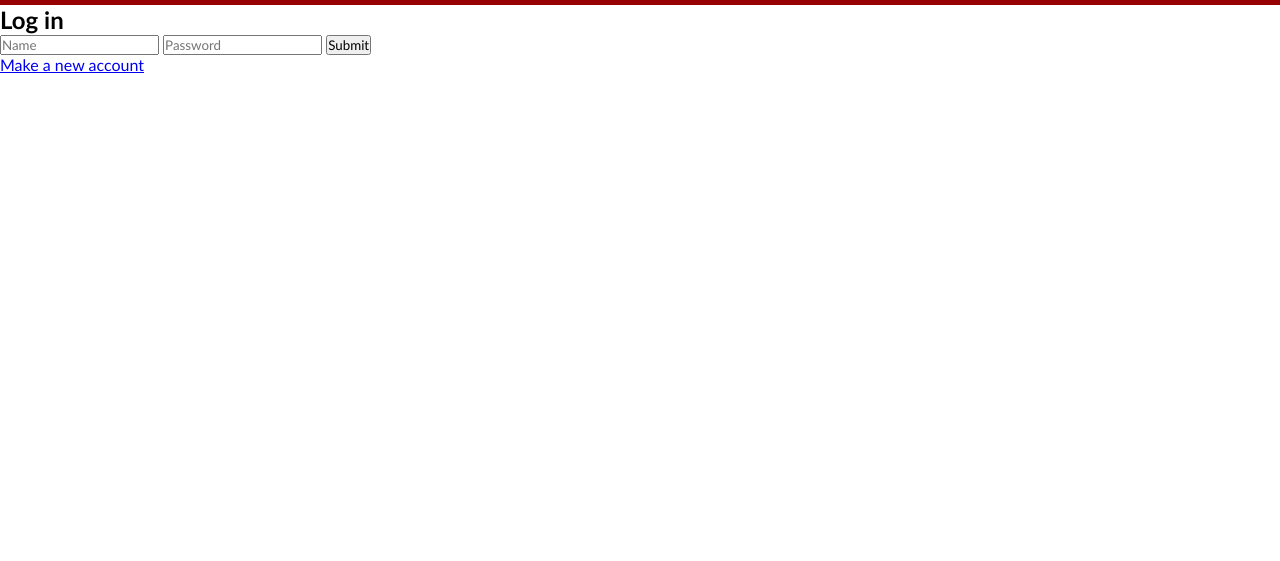
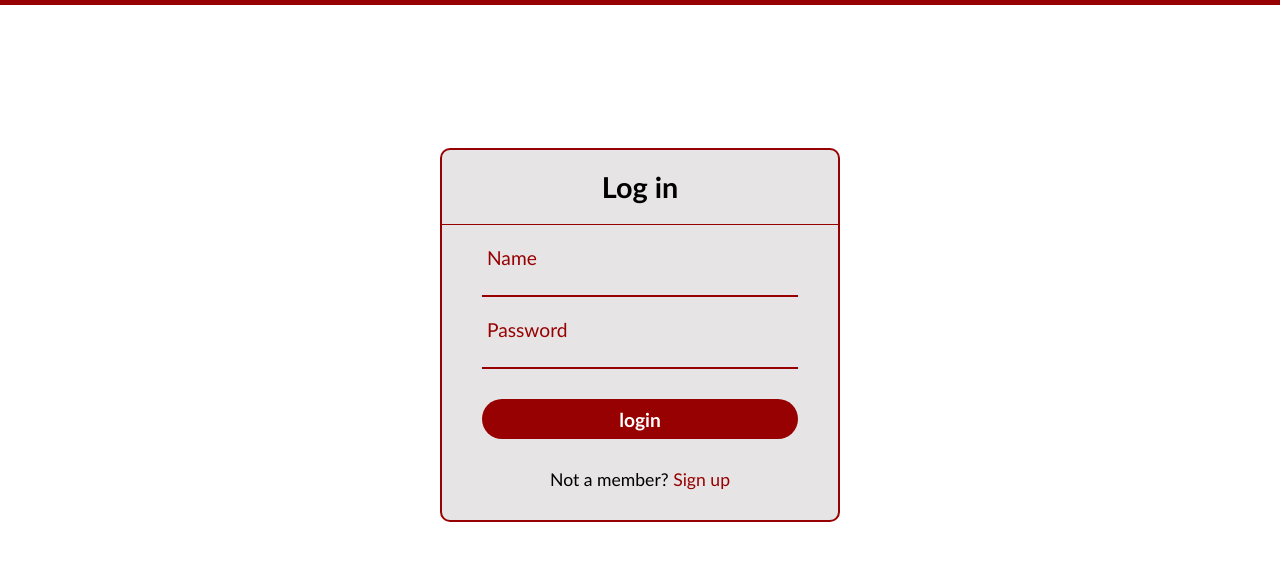
Before and after one commit to S-Mrvic/NexusMobileShop, a plain HTML site: page templates/login.html in a window 1280 px wide. Shown: the part 65-626 px from the top of the page. Drawn offline with Linux system fonts and the light colour scheme.

Commit message:
Html and css for login

```diff
--- a/assets/CSS/style.css
+++ b/assets/CSS/style.css
@@ -333,6 +333,112 @@
     padding-top: 10px;
 }
 
+/* LOGIN HTML */
+
+body{
+    margin: 0;
+    padding: 0;
+    height: 100vh;
+    overflow: hidden;
+}
+
+#center{
+    position: absolute;
+    top: 50%;
+    left: 50%;
+    transform: translate(-50%, -50%);
+    width: 400px;
+    background-color: rgb(230, 228, 228);
+    border-radius: 10px;
+    border: 2px solid rgb(151, 1, 1);
+}
+
+#center h2{
+    text-align: center;
+    padding: 20px 0 20px 0;
+    border-bottom: 1px solid rgb(151, 1, 1);
+    font-size: 1.8rem;
+}
+
+#center form{
+    padding: 0 40px;
+    box-sizing: border-box;
+}
+
+form .txt_field{
+    position: relative;
+    border-bottom: 2px solid white;
+    margin: 30px 0;
+}
+
+.txt_field input{
+    width: 100%;
+    padding: 0 5px;
+    height: 40px;
+    font-size: 1.2rem;
+    border: none;
+    background: none;
+    outline: none;
+}
+
+.txt_field label{
+    position: absolute;
+    top: 50%;
+    left: 5px;
+    color: rgb(151, 1, 1);
+    transform: translateY(-50%);
+    font-size: 1.2rem;
+    pointer-events: none;
+    transition: 0.5s;
+}
+
+.txt_field span::before{
+    content: '';
+    position: absolute;
+    top: 40px;
+    left: 0;
+    width: 100%;
+    height: 2px;
+    background: rgb(151, 1, 1);
+}
+
+.txt_field input:focus ~ label,
+.txt_field input:valid ~ label{
+    top: 5%;
+    color: rgb(151, 1, 1);
+}
+
+.txt_field input:focus ~ span::before,
+.txt_field input:valid ~ span::before{
+    width: 100%;
+}
+
+input[type="submit"]{
+    width: 100%;
+    height: 40px;
+    background: rgb(151, 1, 1);
+    color: white;
+    font-size:1.2rem;
+    border-radius: 30px;
+    border: none;
+    font-weight: 700;
+    cursor: pointer;
+}
+
+.signup_link{
+    margin: 30px 0;
+    text-align: center;
+    font-size: 1.1rem;
+}
+
+.signup_link a{
+    color: rgb(151, 1, 1);
+    text-decoration: none;
+}
+
+.signup_link a:hover{
+    text-decoration: underline;
+}
 
 
 /* Media Queries */
--- a/templates/login.html
+++ b/templates/login.html
@@ -38,18 +38,26 @@
           </nav>
         </header>
       </div>
-
-      <div id="login"></div>
+      <div id="center">
             <h2>Log in</h2>
 
          <form action="/login" method="post">
-            <input type="text" name="name" placeholder="Name" id="name">
-            <input type="password" name="password" placeholder="Password" id="password">
-            <input type="submit" id="submit">
+            <div class="txt_field">
+                <input type="text" name="name">
+                <span></span>
+                <label>Name</label>
+            </div>
+            <div class="txt_field">
+                <input type="password" name="password">
+                <span></span>
+                <label>Password</label>
+            </div>
+            <input type="submit" id="submit" value="login">
+            <div class="signup_link">
+                Not a member? <a href="">Sign up</a>
+            </div>
          </form>
 
-        <a href="/signup" id="logA">Make a new account</a>
-
-</div>
+    </div>
 </body>
 </html>
```
